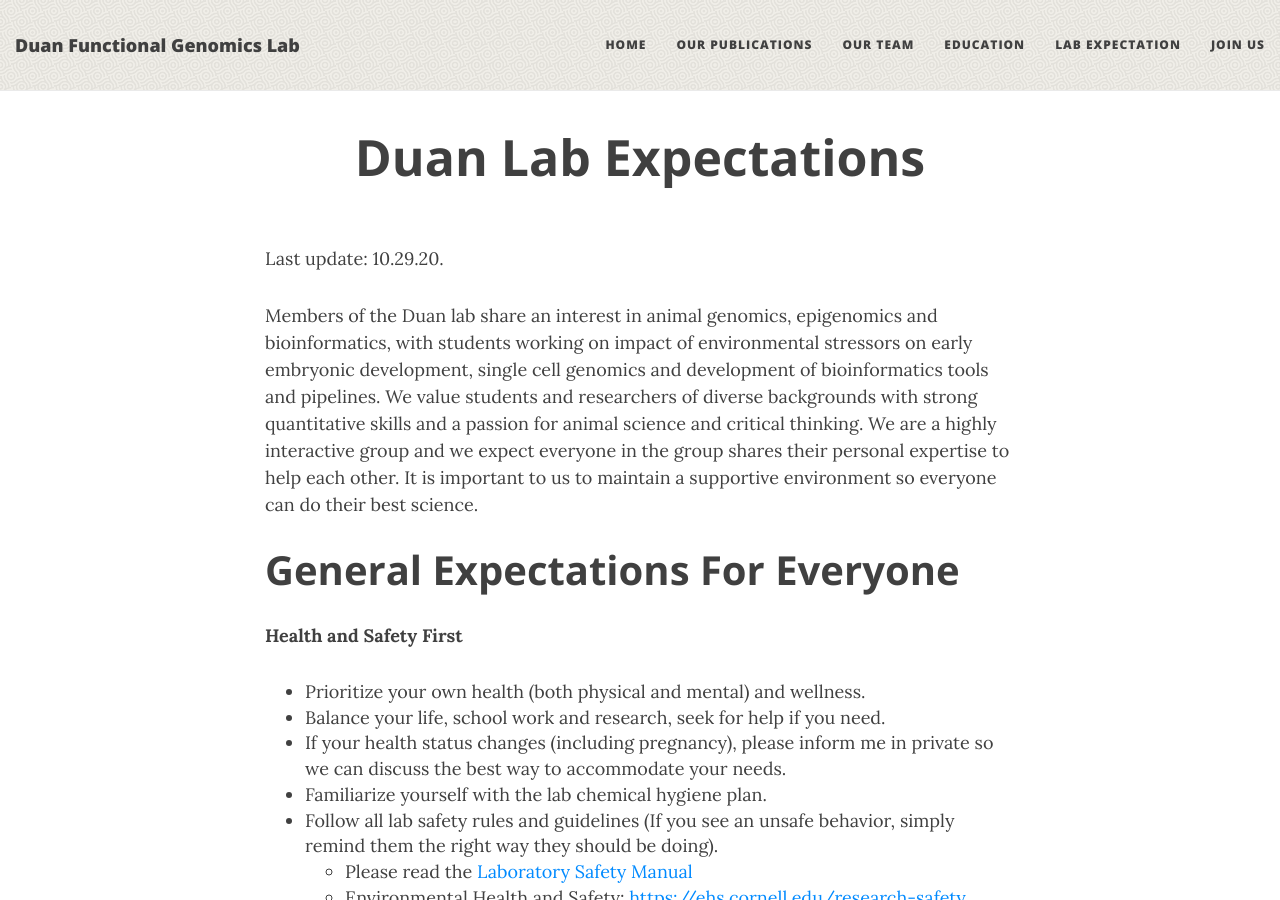
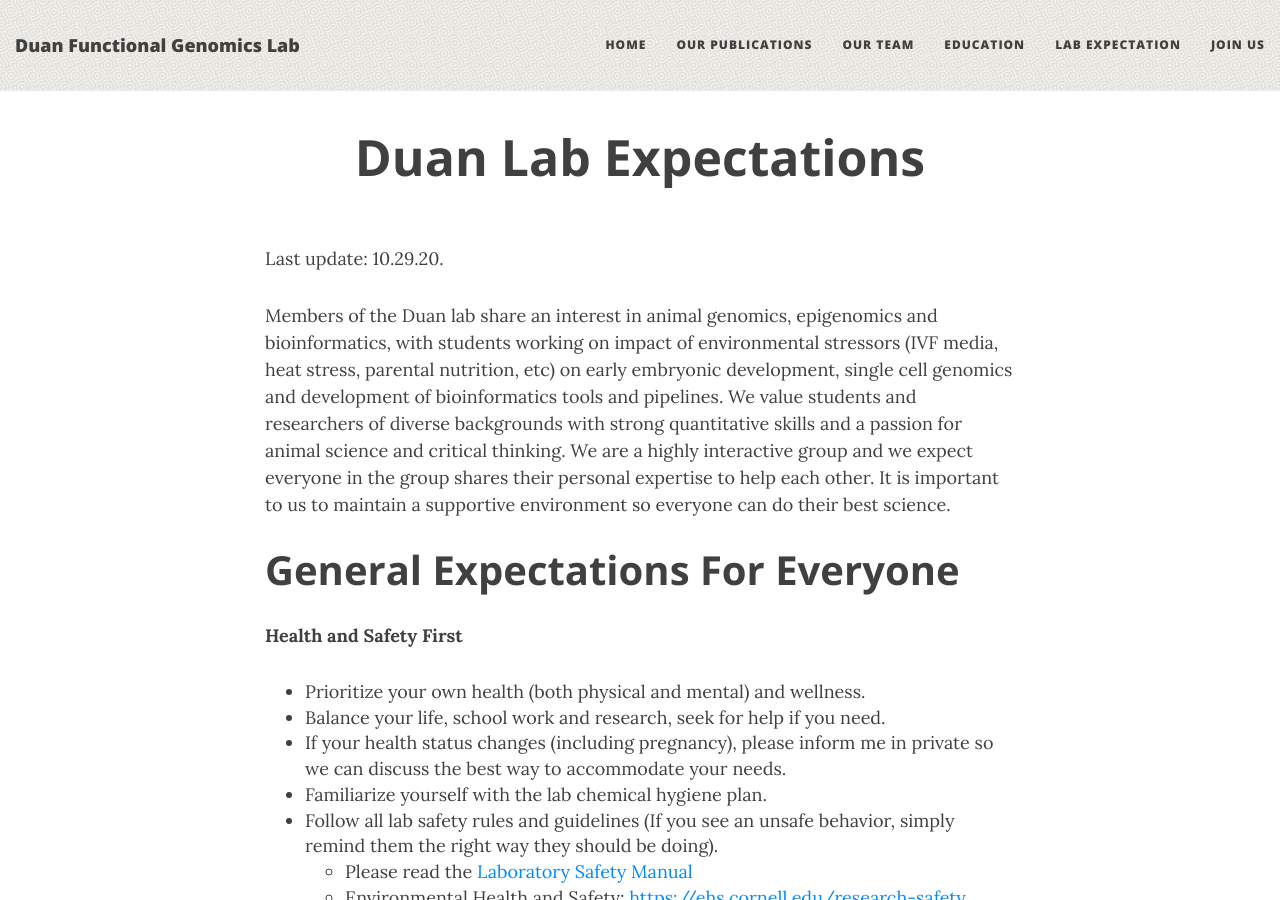
Before and after one commit to EllieDuan/EllieDuan.github.io, a Jekyll site: the page built from lab_expectation.md, in a window 1280 px wide and 900 px high. Built offline with Jekyll 4.4.1, drawn with Linux system fonts in a browser that asks for light colours; nearby versions of some CDN libraries.

Commit message:
update lab_exp finish

```diff
--- a/lab_expectation.md
+++ b/lab_expectation.md
@@ -6,7 +6,7 @@ subtitle:
 
 Last update: 10.29.20.
 
-Members of the Duan lab share an interest in animal genomics, epigenomics and bioinformatics, with students working on impact of environmental stressors on early embryonic development, single cell genomics and development of bioinformatics tools and pipelines. We value students and researchers of diverse backgrounds with strong quantitative skills and a passion for animal science and critical thinking. We are a highly interactive group and we expect everyone in the group shares their personal expertise to help each other. It is important to us to maintain a supportive environment so everyone can do their best science.
+Members of the Duan lab share an interest in animal genomics, epigenomics and bioinformatics, with students working on impact of environmental stressors (IVF media, heat stress, parental nutrition, etc) on early embryonic development, single cell genomics and development of bioinformatics tools and pipelines. We value students and researchers of diverse backgrounds with strong quantitative skills and a passion for animal science and critical thinking. We are a highly interactive group and we expect everyone in the group shares their personal expertise to help each other. It is important to us to maintain a supportive environment so everyone can do their best science.
 
 #### General Expectations For Everyone
 
```
